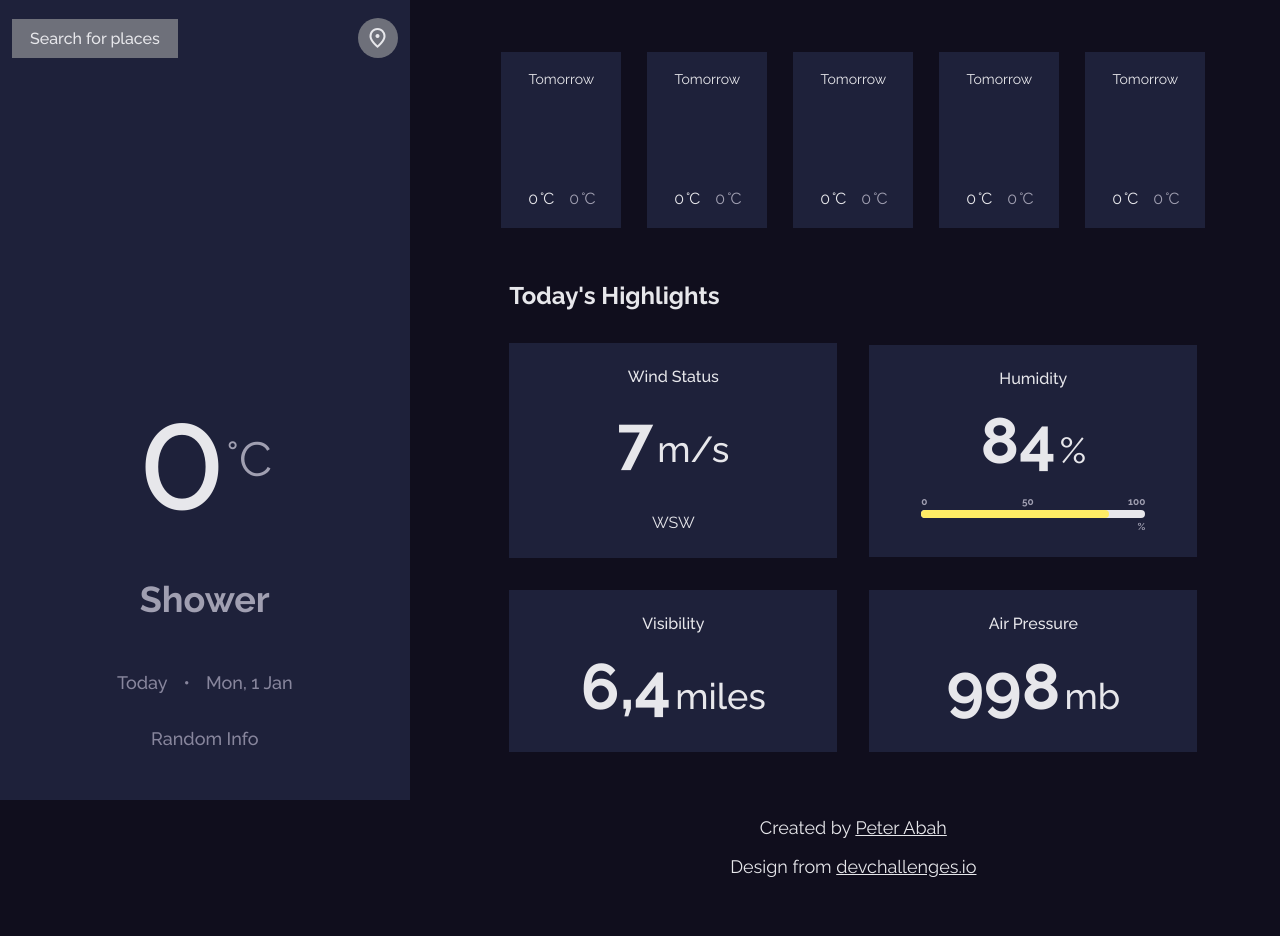
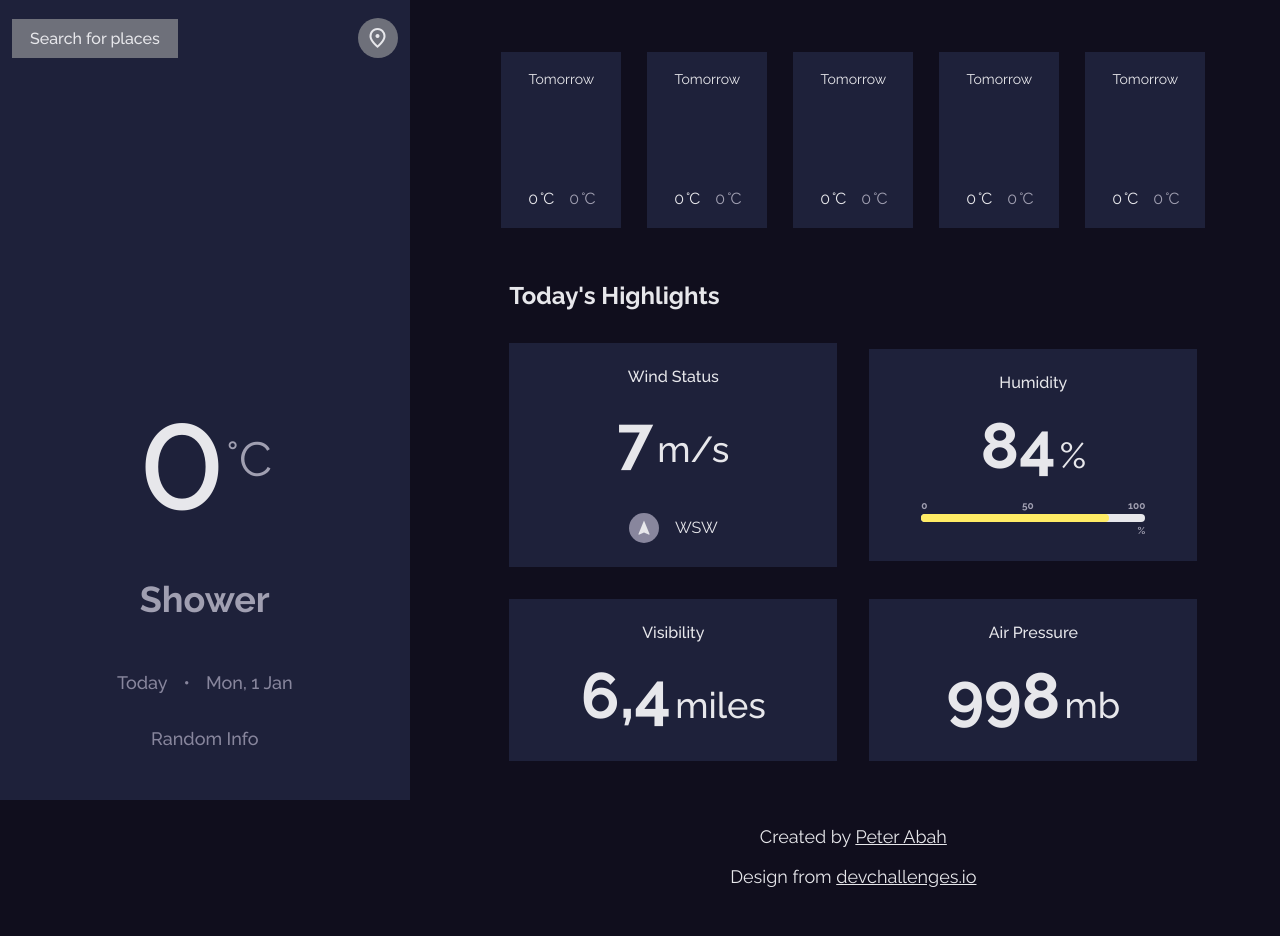
Before and after one commit to peter-abah/weather-app, a website built with webpack: page src/index.html in a window 1280 px wide. Built offline with nearby package versions, Linux system fonts and the light colour scheme; no server answers; files whose address does not match are found by name; what pubsub-js would draw is missing.

Commit message:
add wind direction indicator in wind status

```diff
--- a/src/assets/scss/components/_highlights.scss
+++ b/src/assets/scss/components/_highlights.scss
@@ -53,6 +53,26 @@
   font-size: .625rem;
   font-weight: 700;
   color: var(--color-secondary);
+}
+
+.wind-direction {
+  display: flex;
+  align-items: center;
+  gap: 1rem;
+
+  &__degree {
+    display: flex;
+    justify-content: center;
+    align-items: center;
+    width: 1.875rem;
+    height: 1.875rem;
+    border-radius: 50%;
+    background-color: var(--color-secondary-alt);
+  }
+
+  &__icon {
+    font-size: 1.125rem;
+  }
 }
 
 .progress-bar {
--- a/src/index.html
+++ b/src/index.html
@@ -144,7 +144,12 @@
             <span class="highlights__card__value">7</span>
             <span class="highlights__card__unit">m/s</span>
           </p>
-          <div class="wind-direction"><span>WSW</span></div>
+          <div class="wind-direction">
+            <span class="wind-direction__degree">
+              <span class="material-icons wind-direction__icon">navigation</span>
+            </span>
+            <span class="wind-direction__abbr">WSW</span>
+          </div>
         </div>
 
         <div class="highlights__card" id="weather-humidity">
```
